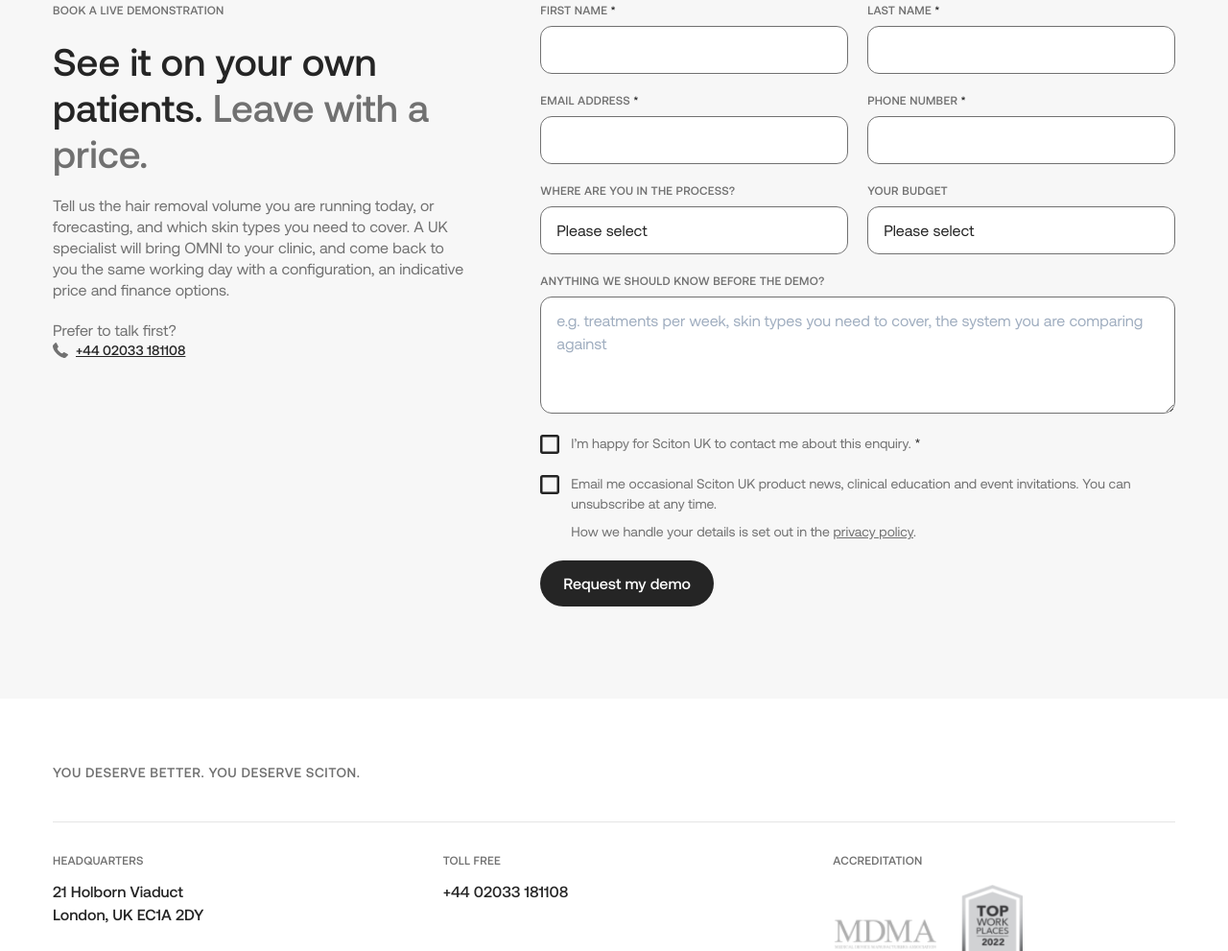
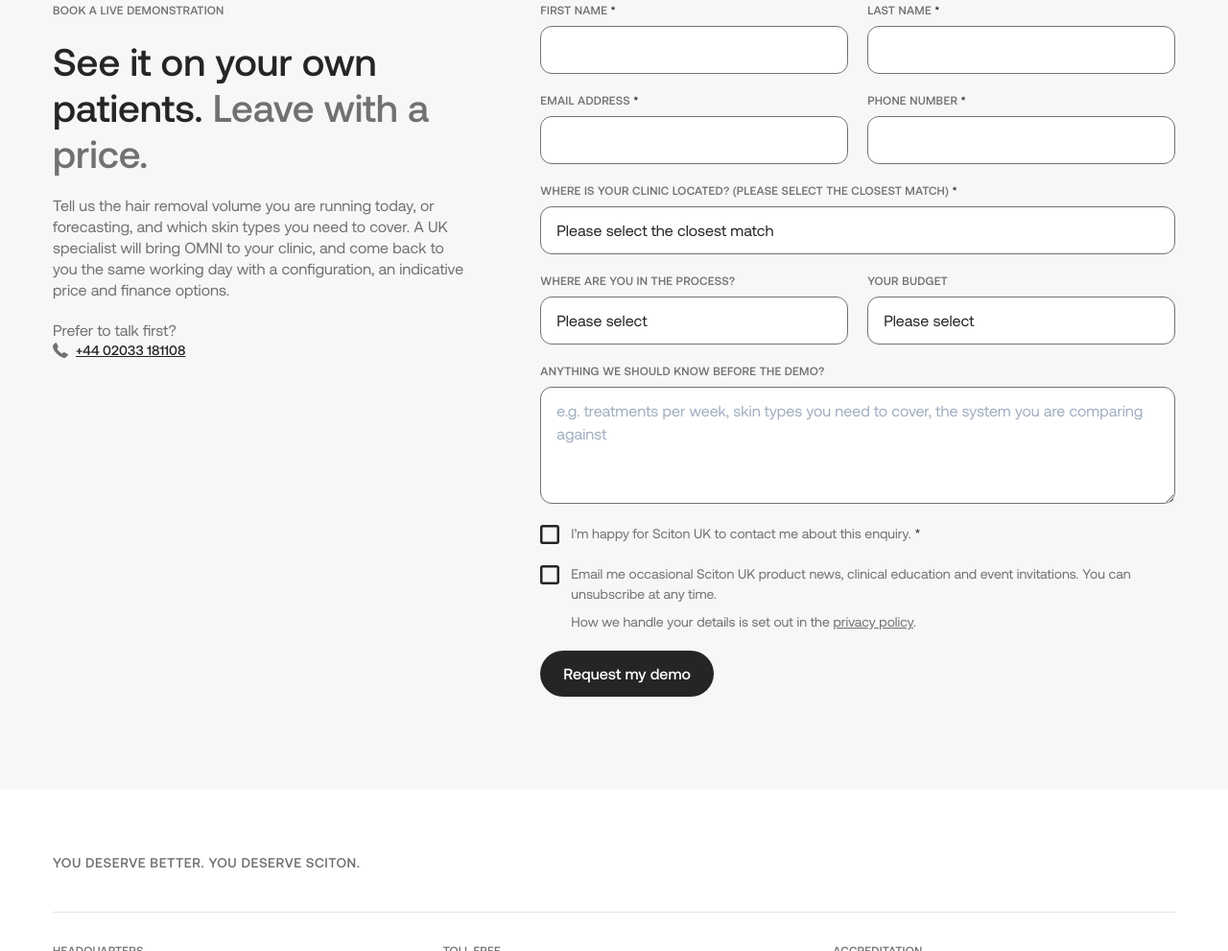
Before and after one commit to Oli-LTF/Sciton-Google-Ads-Landing-Pages-Q3-Q4-2026, a plain HTML site: page Sciton Landing Pages/c2-lhr-equipment/index.html in a window 1280 px wide. Shown: the part 8813-9804 px from the top of the page at 96% size. Drawn offline with Linux system fonts and the light colour scheme.

Commit message:
Add clinic location field to Sciton forms

```diff
--- a/Sciton Landing Pages/assets/js/lp.js
+++ b/Sciton Landing Pages/assets/js/lp.js
@@ -249,6 +249,7 @@
       name: fullName,
       email: getFormValue(form, 'email'),
       phone: getFormValue(form, 'phone'),
+      clinic_location: getFormValue(form, 'clinic_location') || 'Not provided',
       interest: getFormValue(form, 'interest') || 'Not provided',
       budget: getFormValue(form, 'budget') || 'Not provided',
       message: getFormValue(form, 'message'),
@@ -354,6 +355,7 @@
       form_id: payload.form_id,
       campaign: payload.campaign,
       product_interest: payload.interest,
+      clinic_location: payload.clinic_location,
       budget: payload.budget,
       marketing_opt_in: payload.marketing_opt_in === 'Yes'
     });
--- a/Sciton Landing Pages/c2-lhr-equipment/index.html
+++ b/Sciton Landing Pages/c2-lhr-equipment/index.html
@@ -696,6 +696,19 @@
                 <input type="tel" id="f-phone" name="phone" autocomplete="tel" required aria-describedby="e-phone">
                 <p class="lp-form__error" id="e-phone">Please enter a phone number.</p>
               </div>
+              <div class="lp-form__field lp-form__full">
+                <label class="lp-form__label" for="f-clinic-location">Where is your clinic located? (Please select the closest match) <span class="lp-form__req" aria-hidden="true">*</span></label>
+                <select id="f-clinic-location" name="clinic_location" required aria-describedby="e-clinic-location">
+                  <option value="">Please select the closest match</option>
+                  <option>North UK</option>
+                  <option>South UK</option>
+                  <option>North London</option>
+                  <option>South London</option>
+                  <option>Northern Ireland</option>
+                  <option>Southern Ireland</option>
+                </select>
+                <p class="lp-form__error" id="e-clinic-location">Please select the closest location.</p>
+              </div>
               <div class="lp-form__field">
                 <label class="lp-form__label" for="f-interest">Where are you in the process?</label>
                 <select id="f-interest" name="interest">
```
Also changed, not shown: Sciton Landing Pages/c1-sciton-brand/index.html (+13 -0 lines), Sciton Landing Pages/c3-fractional-resurfacing/index.html (+13 -0 lines), Sciton Landing Pages/c4-competitor-cynosure/index.html (+13 -0 lines), Sciton Landing Pages/c5-competitor-fotona/index.html (+13 -0 lines), Sciton Landing Pages/c6-competitor-platforms/index.html (+13 -0 lines), 1 other file.
